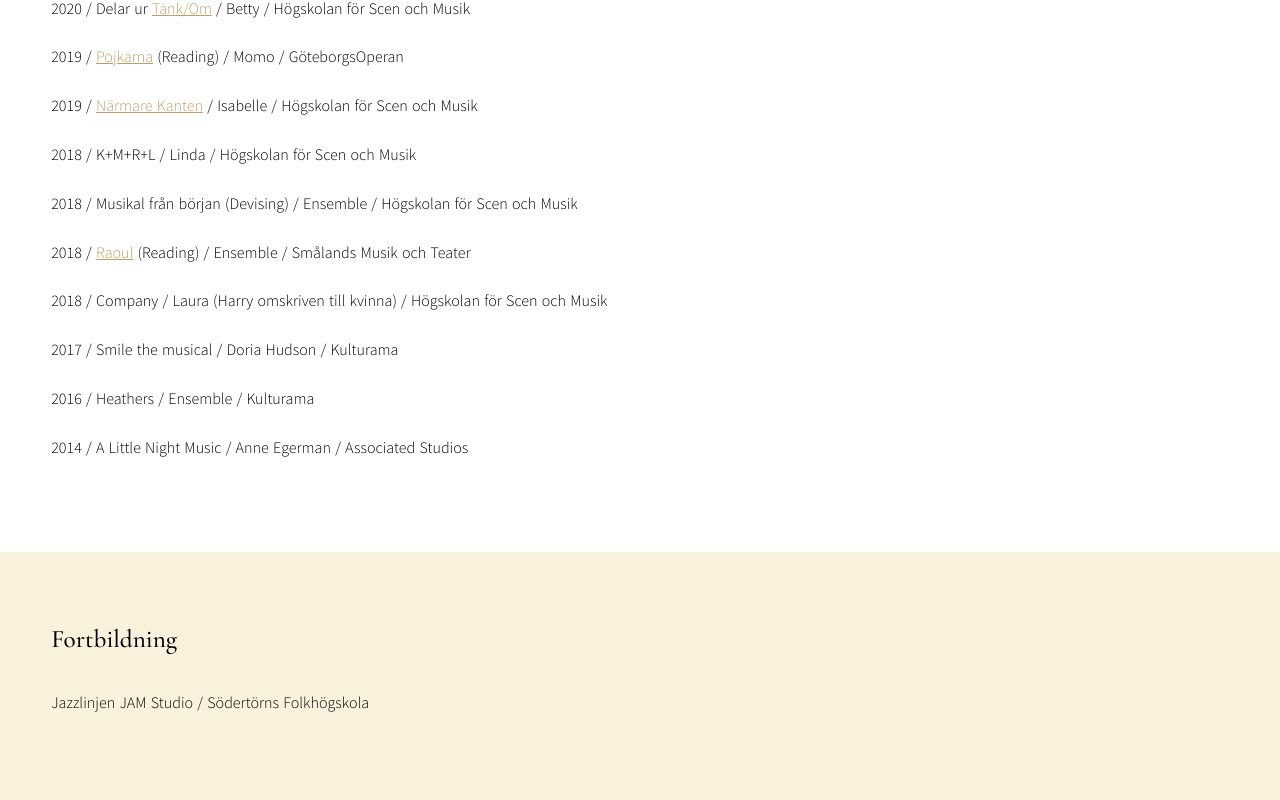
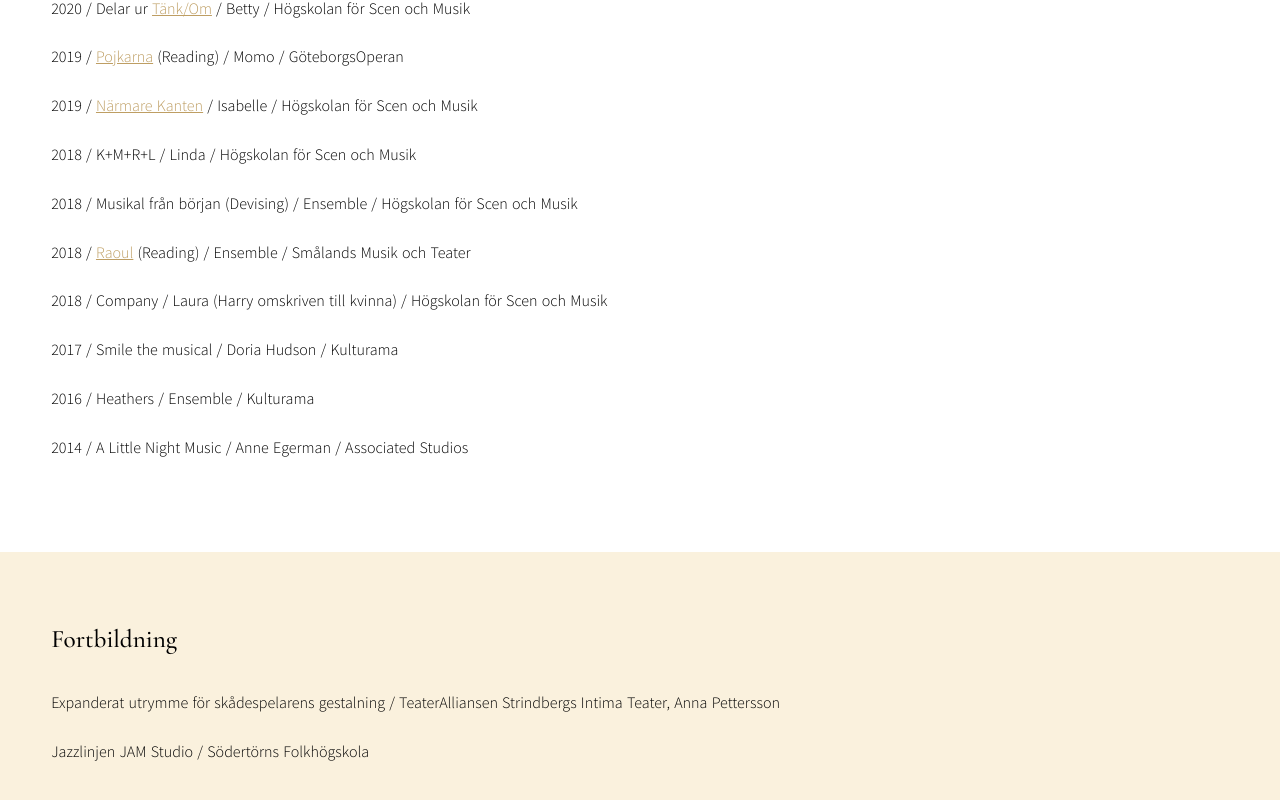
Before and after one commit to kindstrom-solutions/fridalinnell, a Nuxt app: page /cv in a window 1280 px wide. Shown: the part 3019-3819 px from the top of the page. Built offline with nearby package versions, Linux system fonts and the light colour scheme.

Commit message:
Adderade Skansen+forbildning

```diff
--- a/pages/cv.vue
+++ b/pages/cv.vue
@@ -80,6 +80,7 @@
     </div>
     <div class="continuing-section">
       <h4>Fortbildning</h4>
+      <p>Expanderat utrymme för skådespelarens gestalning / TeaterAlliansen Strindbergs Intima Teater, Anna Pettersson</p>
       <p>Jazzlinjen JAM Studio / Södertörns Folkhögskola</p>
     </div>
   </div>
--- a/pages/index.vue
+++ b/pages/index.vue
@@ -21,7 +21,7 @@
           i uppsättningen av <em>Alice i Underlandet</em> på Kristianstad Teater, där hon bl.a. spelade
           rollen som Hjärter Dam. Frida är också uppmärksammad för hennes tolking av
           Alex i den nyskrivna musikalen <em>Kära Anna</em>, i samband med Musikalsymposiet på Smålands
-          Musik och Teater i maj 2020.
+          Musik och Teater i maj 2020. I sommar spelar Frida interaktiv familjeteater i Skansens skådespelarensemble.
         </div>
         <nuxt-link to="/om-mig" class="box-button">Om mig</nuxt-link>
       </div>
--- a/pages/om-mig.vue
+++ b/pages/om-mig.vue
@@ -43,6 +43,7 @@
         </p>
         <p>
           Hösten 2021 medverkade jag i <em>Alice i Underlandet</em> i rollen som bl.a. Hjärter Dam. Läs mer <a href="https://www.underhallningspatrullen.se/forestallning/Alice-i-Underlandet">här</a>.
+          I sommar spelar jag interaktiv familjeteater i Skansens skådespelarensemble.
         </p>
       </div>
     </div>
```
